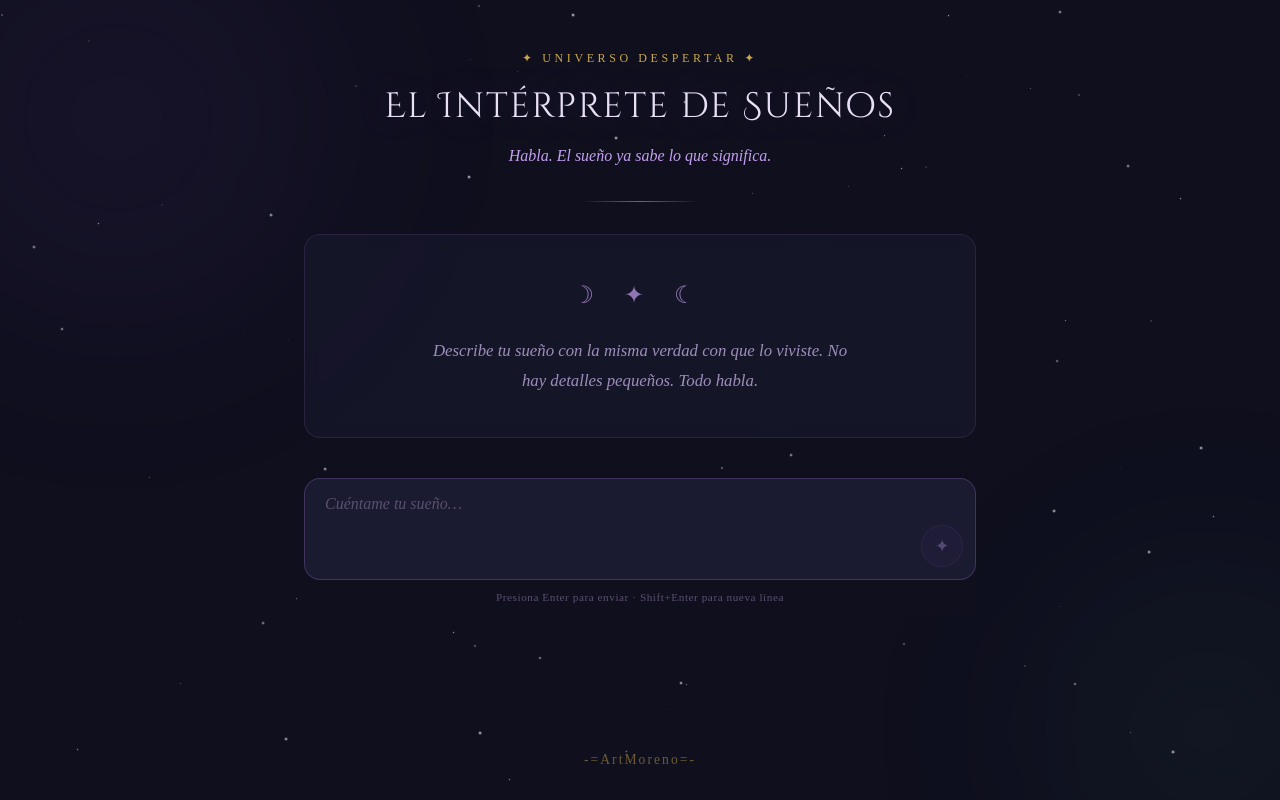
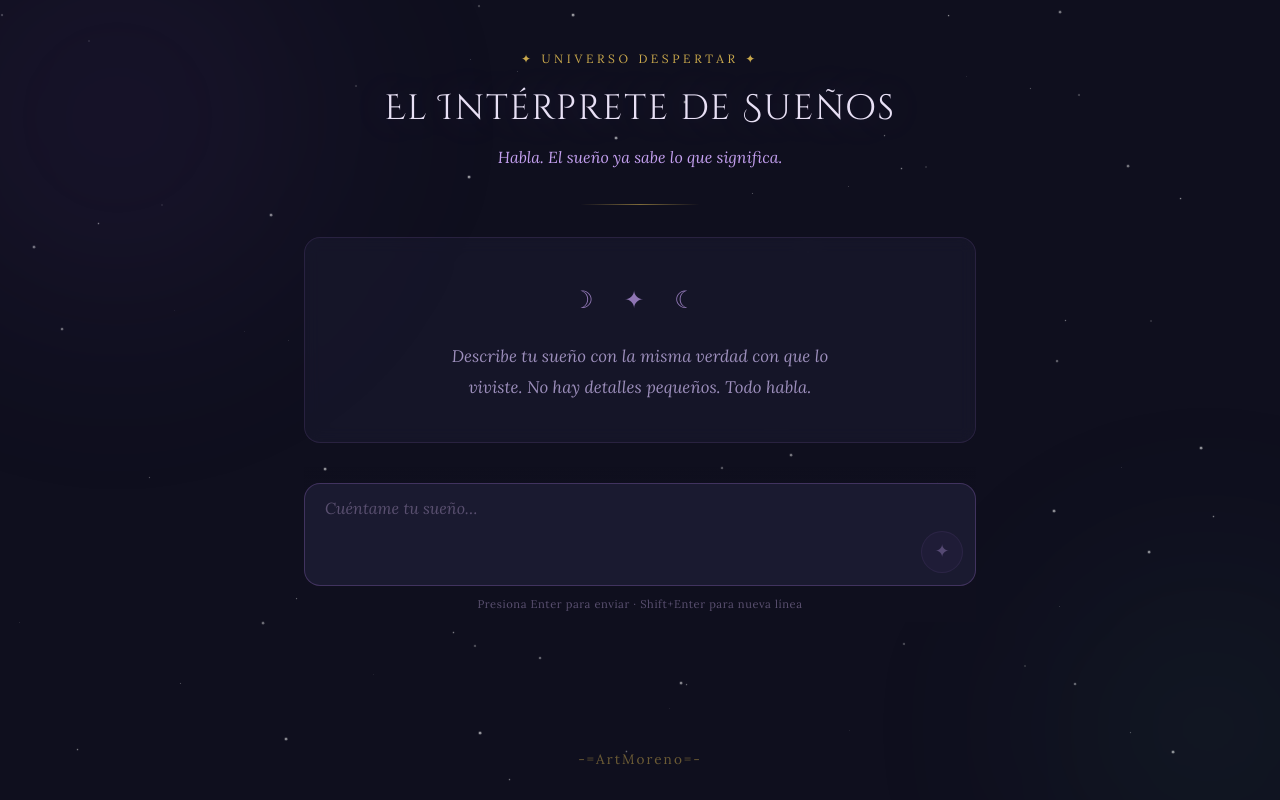
Before and after one commit to pollocel18/interprete-suenos, a React (Create React App) app: page / in a window 1280 px wide. Built offline with nearby package versions, Linux system fonts and the light colour scheme.

Commit message:
Update App.css

```diff
--- a/src/App.css
+++ b/src/App.css
@@ -29,8 +29,8 @@
   --border-subtle: rgba(155, 109, 202, 0.15);
   --border-mid: rgba(155, 109, 202, 0.3);
   --font-display: 'Cinzel Decorative', serif;
-  --font-body: 'Cormorant Garamond', serif;
-  --font-prose: 'IM Fell English', serif;
+  --font-body: 'Lora', serif;
+  --font-prose: 'Lora', serif;
 }
 
 html, body, #root {
@@ -41,8 +41,8 @@ body {
   background: var(--bg);
   color: var(--text-primary);
   font-family: var(--font-body);
-  font-size: 18px;
-  line-height: 1.7;
+  font-size: 17px;
+  line-height: 1.8;
   -webkit-font-smoothing: antialiased;
   overflow-x: hidden;
 }
```
